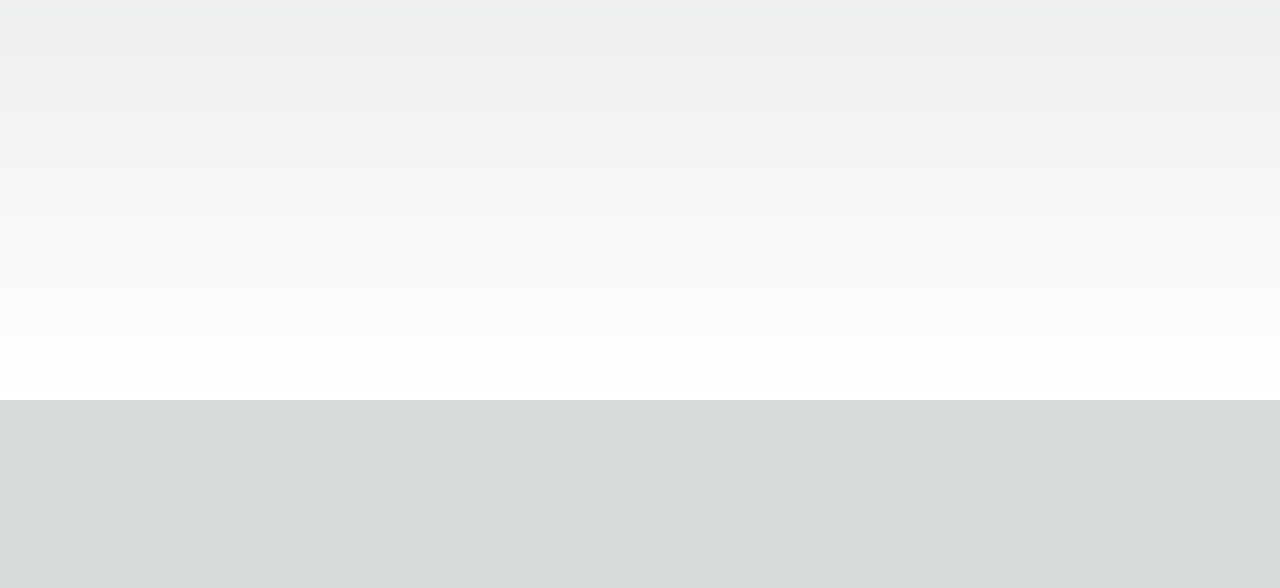
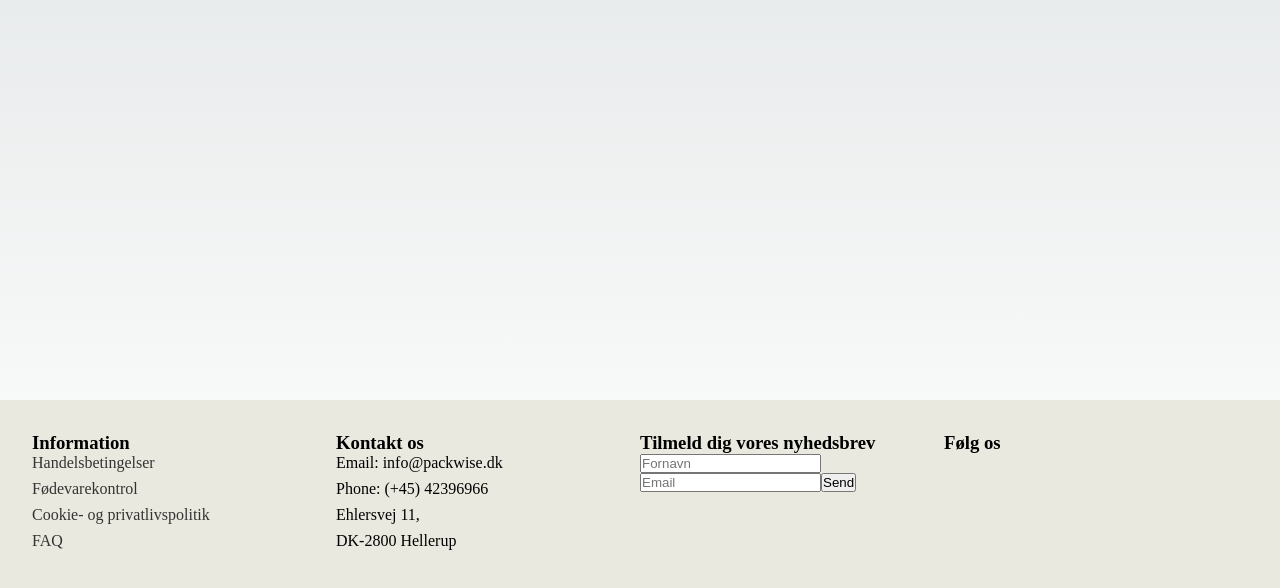
Before and after one commit to daniela0111/catalog, a Next.js app in the folder packwise/: page / in a window 1280 px wide. Shown: the part 500-1088 px from the top of the page. Before the commit the page ends 900 px from the top, so only its background shows below. Built offline with nearby package versions, Linux system fonts and the light colour scheme.

Commit message:
footer
css and tsx for footer

```diff
--- /dev/null
+++ b/packwise/src/components/footer.module.css
@@ -0,0 +1,37 @@
+.footer {
+    display: flex;
+    justify-content: space-between;
+    align-items: flex-start;
+    padding: 2rem;
+    background-color: #EAE9DF;
+  }
+
+  .information,
+  .contact,
+  .newsletter,
+  .socialMedia {
+    flex: 1;
+  }
+
+  .information ul,
+  .contact p {
+    list-style: none;
+    margin: 0;
+    padding: 0;
+  }
+
+  .information li,
+  .contact p {
+    margin-bottom: 0.5rem;
+  }
+
+  .information a,
+  .contact a {
+    color: #333;
+    text-decoration: none;
+  }
+
+  .information a:hover,
+  .contact a:hover {
+    text-decoration: underline;
+  }
--- /dev/null
+++ b/packwise/src/components/footer.tsx
@@ -0,0 +1,39 @@
+import Link from 'next/link';
+import styles from './footer.module.css';
+
+const Footer = () => {
+    return (
+      <footer className={styles.footer}>
+        <div className={styles.information}>
+          <h3>Information</h3>
+          <ul>
+            <li><a href="#">Handelsbetingelser</a></li>
+            <li><a href="#">Fødevarekontrol</a></li>
+            <li><a href="#">Cookie- og privatlivspolitik</a></li>
+            <li><a href="#">FAQ</a></li>
+          </ul>
+        </div>
+        <div className={styles.contact}>
+          <h3>Kontakt os</h3>
+          <p>Email: info@packwise.dk</p>
+          <p>Phone: (+45) 42396966</p>
+          <p>Ehlersvej 11,</p>
+          <p>DK-2800 Hellerup</p>
+        </div>
+        <div className={styles.newsletter}>
+          <h3>Tilmeld dig vores nyhedsbrev</h3>
+          <form>
+            <input type="text" placeholder="Fornavn" />
+            <input type="email" placeholder="Email" />
+            <button type="submit">Send</button>
+          </form>
+        </div>
+        <div className={styles.socialMedia}>
+          <h3>Følg os</h3>
+          {/* Add your social media links here */}
+        </div>
+      </footer>
+    );
+  };
+
+  export default Footer;
--- a/packwise/src/pages/_app.tsx
+++ b/packwise/src/pages/_app.tsx
@@ -2,7 +2,8 @@ import "@/styles/globals.css";
 import React from 'react';
 import type { AppProps } from "next/app";
 import Header from '../components/Header';
-import Layout from '../components/Layout'; // Import Layout component
+import Layout from '../components/Layout';
+import Footer from '../components/Footer';
 import { ReactNode } from 'react';
 
 interface MyAppProps extends AppProps {
@@ -14,6 +15,7 @@ function MyApp({ Component, pageProps }: MyAppProps) {
     <Layout>
       <Header />
       <Component {...pageProps} />
+      <Footer />
     </Layout>
   );
 }
```
